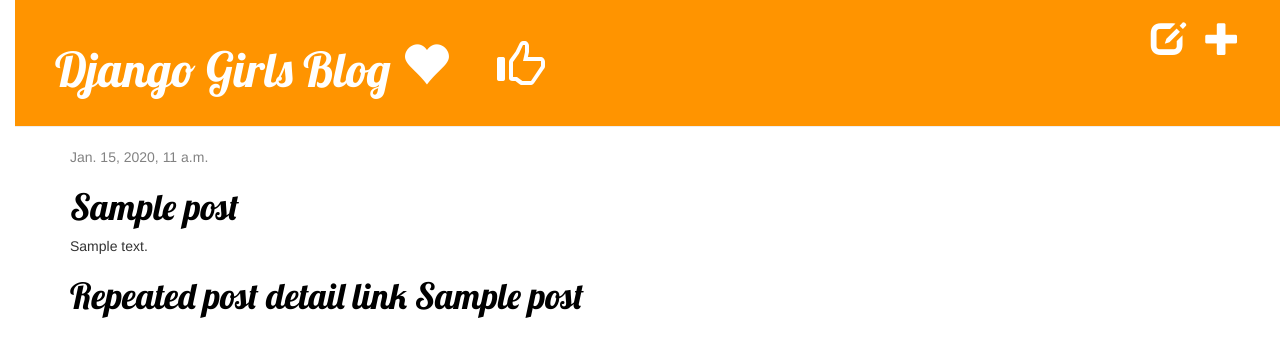
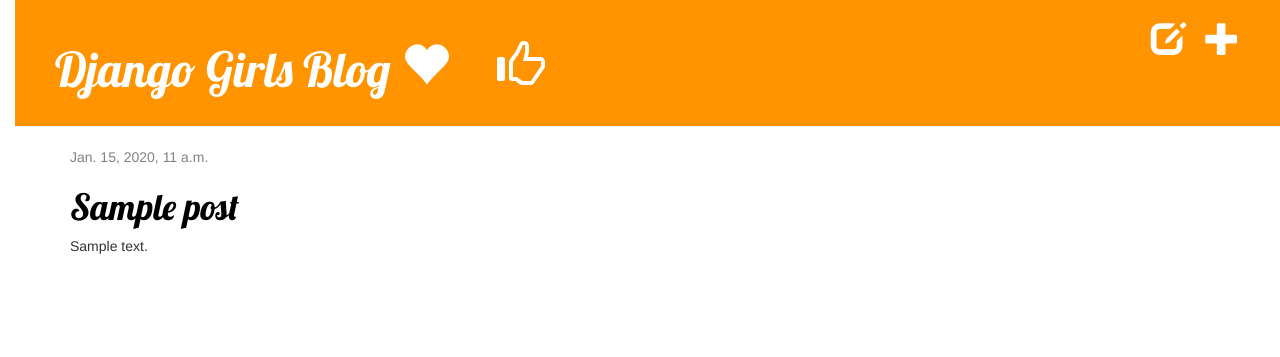
Before and after one commit to algurpe3/algurpe-django-blog, a Django app: template blog/templates/blog/post_list.html in a window 1280 px wide. Shown: the top 357 px of the page. Run offline with Django 3.2, Linux system fonts and the light colour scheme; the template is opened without the code that fills it: values that come from a table or form of the project are taken from there, others are empty; tables that the repository leaves empty hold one stand-in row (values such as "Sample post"); some libraries are stand-ins or nearby versions.

Commit message:
removed a repeated link for provisonal prupose

```diff
--- a/blog/templates/blog/post_list.html
+++ b/blog/templates/blog/post_list.html
@@ -8,7 +8,6 @@
             </div>
                 <h1><a href="{% url 'blog.views.post_detail' pk=post.pk %}">{{ post.title }}</a></h1>
             <p>{{ post.text|linebreaks }}</p>
-            <h1><a href="{% url 'post_detail' pk=post.pk %}">Repeated post detail link {{ post.title }}</a></h1>
         </div>
     {% endfor %}
 {% endblock %}
```
